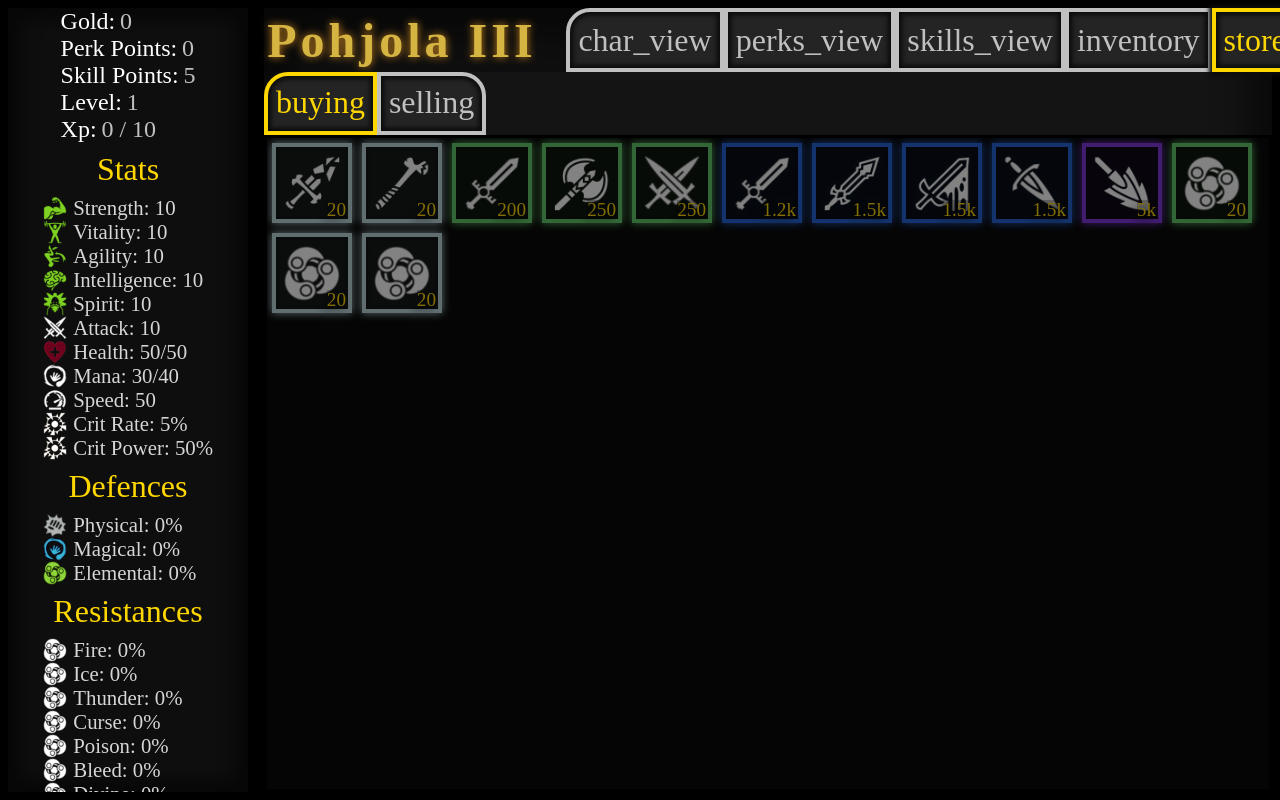
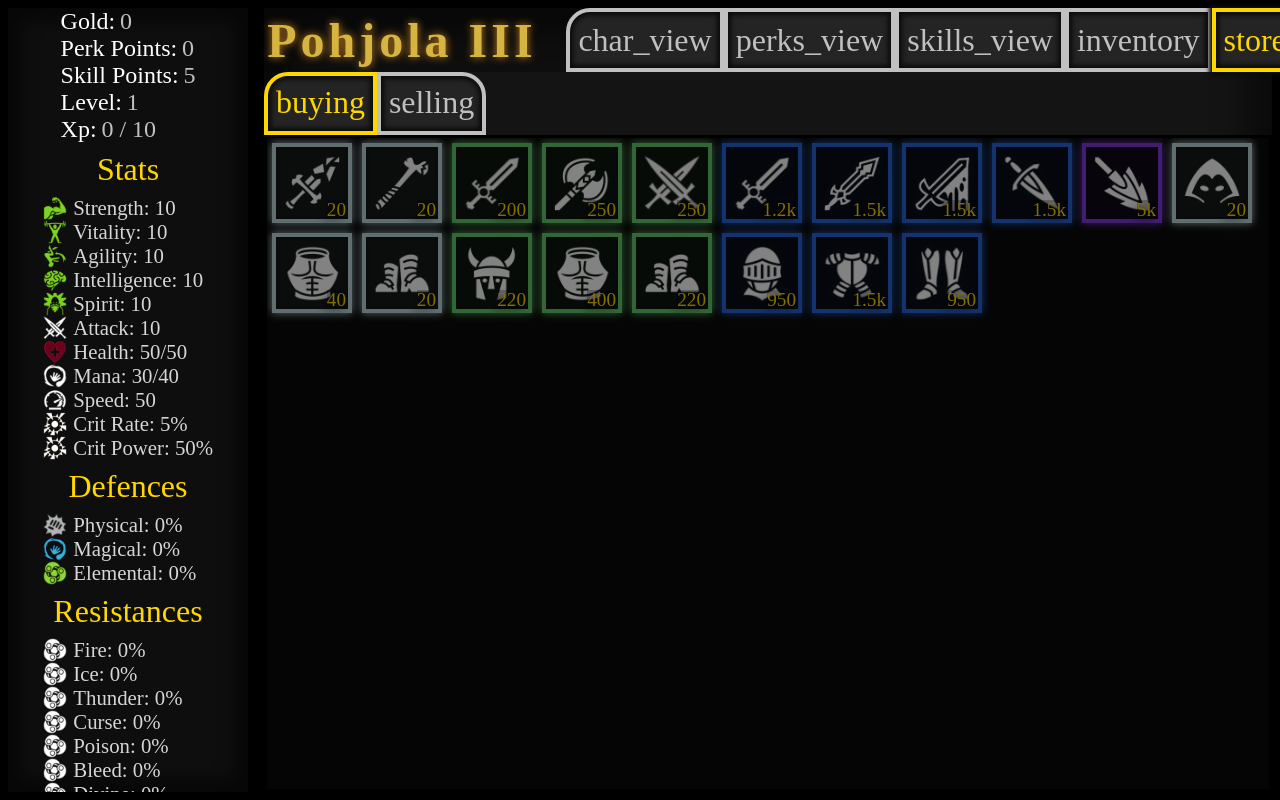
Before and after one commit to WelehoBRUDER/Pohjola-III, a plain HTML site: page index.html in a window 1280 px wide. Drawn offline with Linux system fonts and the light colour scheme; a web font is replaced by a local one.

Commit message:
fixed bug and added more armors

```diff
--- a/index.html
+++ b/index.html
@@ -27,13 +27,13 @@
         <h2 class="title">[item.name]</h2>
       </div>
       <div class="amount">
-        <button class="amount-button" id="amount-decrease" onClick="decreaseAmount()">-</button>
+        <button class="amount-button" onClick="decreaseAmount()">-</button>
         <p class="amount-text">1</p>
-        <button class="amount-button" id="amount-increase" onClick="increaseAmount()">+</button>
+        <button class="amount-button" onClick="increaseAmount()">+</button>
       </div>
       <div class="price">500</div>
       <input type="range" min="1" max="99" value="1" class="slider" id="amount-slider"
-        oninput="updateAmount(this.value)">
+        oninput="updateAmount(parseInt(this.value))">
       <div class="buttons">
         <button class="button" onClick="confirmAmount()">Confirm</button>
         <button class="button" onClick="cancelAmount()">Cancel</button>
--- a/script/compiled/item/item.js
+++ b/script/compiled/item/item.js
@@ -92,7 +92,7 @@ class Item {
                 const _value = value - item.defence[key];
                 if (_value !== 0) {
                     const color = _value > 0 ? "lime" : "red";
-                    text += `<i>${icons[key]}<i><c>white<c> ${game.getLocalizedString(key)}: <c>${color}<c>${_value}\n`;
+                    text += `<i>${icons[key]}<i><c>white<c> ${game.getLocalizedString(key)}: <c>${color}<c>${_value}%\n`;
                 }
             });
         }
@@ -127,7 +127,7 @@ class Item {
         if (this.defence) {
             tooltip += `${game.getLocalizedString("defences")}:\n`;
             Object.entries(this.defence).forEach(([key, value]) => {
-                tooltip += `<i>${icons[key]}<i> ${game.getLocalizedString(key)}: ${value}\n`;
+                tooltip += `<i>${icons[key]}<i> ${game.getLocalizedString(key)}: ${value}%\n`;
             });
             tooltip += "\n";
         }
--- a/script/compiled/item/items.js
+++ b/script/compiled/item/items.js
@@ -23,7 +23,7 @@ const weapons = {
     long_sword: {
         id: "long_sword",
         price: 120,
-        speed: 2,
+        speed: 0,
         atk: 8,
         stackable: true,
         icon: "gfx/items/broadsword.png",
@@ -34,7 +34,7 @@ const weapons = {
         id: "battle_axe",
         price: 150,
         speed: -5,
-        atk: 12,
+        atk: 10,
         stackable: true,
         icon: "gfx/items/sharp-axe.png",
         tier: itemTiers.uncommon,
@@ -54,7 +54,7 @@ const weapons = {
         id: "enchanted_blade",
         price: 800,
         speed: 5,
-        atk: 20,
+        atk: 15,
         stackable: true,
         icon: "gfx/items/broadsword.png",
         tier: itemTiers.rare,
@@ -64,7 +64,7 @@ const weapons = {
         id: "greatsword",
         price: 900,
         speed: -5,
-        atk: 30,
+        atk: 20,
         stackable: true,
         icon: "gfx/items/relic-blade.png",
         tier: itemTiers.rare,
@@ -73,8 +73,8 @@ const weapons = {
     executioner: {
         id: "executioner",
         price: 1000,
-        speed: -10,
-        atk: 35,
+        speed: -12,
+        atk: 23,
         stackable: true,
         icon: "gfx/items/dripping-sword.png",
         tier: itemTiers.rare,
@@ -84,7 +84,7 @@ const weapons = {
         id: "dagger_of_speed",
         price: 1000,
         speed: 15,
-        atk: 18,
+        atk: 12,
         stackable: true,
         icon: "gfx/items/plain-dagger.png",
         tier: itemTiers.rare,
@@ -97,7 +97,7 @@ const weapons = {
         id: "astral_spear",
         price: 3000,
         speed: 5,
-        atk: 500,
+        atk: 31,
         stackable: true,
         icon: "gfx/items/spear-hook.png",
         tier: itemTiers.epic,
@@ -108,9 +108,10 @@ const weapons = {
     },
 };
 const armors = {
+    /* Ragged set */
     ragged_armor: {
         id: "ragged_armor",
-        price: 10,
+        price: 20,
         speed: 0,
         defence: {
             physical: 2,
@@ -118,7 +119,8 @@ const armors = {
             elemental: 0,
         },
         stackable: true,
-        tier: itemTiers.uncommon,
+        icon: "gfx/items/leather-vest.png",
+        tier: itemTiers.common,
         type: "armor",
         slot: "armor",
     },
@@ -132,6 +134,7 @@ const armors = {
             elemental: 0,
         },
         stackable: true,
+        icon: "gfx/items/hood.png",
         tier: itemTiers.common,
         type: "armor",
         slot: "helmet",
@@ -146,7 +149,100 @@ const armors = {
             elemental: 0,
         },
         stackable: true,
+        icon: "gfx/items/boots.png",
         tier: itemTiers.common,
+        type: "armor",
+        slot: "legs",
+    },
+    /* Leather set */
+    leather_armor: {
+        id: "leather_armor",
+        price: 170,
+        speed: 2,
+        defence: {
+            physical: 7,
+            magical: 5,
+            elemental: 3,
+        },
+        stackable: true,
+        icon: "gfx/items/leather-vest.png",
+        tier: itemTiers.uncommon,
+        type: "armor",
+        slot: "armor",
+    },
+    leather_helmet: {
+        id: "leather_helmet",
+        price: 90,
+        speed: 1,
+        defence: {
+            physical: 3,
+            magical: 2,
+            elemental: 2,
+        },
+        stackable: true,
+        icon: "gfx/items/horned-helm.png",
+        tier: itemTiers.uncommon,
+        type: "armor",
+        slot: "helmet",
+    },
+    leather_boots: {
+        id: "leather_boots",
+        price: 90,
+        speed: 1,
+        defence: {
+            physical: 3,
+            magical: 2,
+            elemental: 2,
+        },
+        stackable: true,
+        icon: "gfx/items/boots.png",
+        tier: itemTiers.uncommon,
+        type: "armor",
+        slot: "legs",
+    },
+    /* Plate set */
+    plate_armor: {
+        id: "plate_armor",
+        price: 600,
+        speed: -2,
+        defence: {
+            physical: 15,
+            magical: 5,
+            elemental: 5,
+        },
+        stackable: true,
+        icon: "gfx/items/breastplate.png",
+        tier: itemTiers.rare,
+        type: "armor",
+        slot: "armor",
+    },
+    plate_helmet: {
+        id: "plate_helmet",
+        price: 350,
+        speed: -2,
+        defence: {
+            physical: 5,
+            magical: 2,
+            elemental: 1,
+        },
+        stackable: true,
+        icon: "gfx/items/visored-helm.png",
+        tier: itemTiers.rare,
+        type: "armor",
+        slot: "helmet",
+    },
+    plate_boots: {
+        id: "plate_boots",
+        price: 350,
+        speed: -2,
+        defence: {
+            physical: 5,
+            magical: 2,
+            elemental: 1,
+        },
+        stackable: true,
+        icon: "gfx/items/leg-armor.png",
+        tier: itemTiers.rare,
         type: "armor",
         slot: "legs",
     },
--- a/script/compiled/lobby/merchant.js
+++ b/script/compiled/lobby/merchant.js
@@ -11,9 +11,15 @@ const merchant = {
         { item: items.executioner, price: 1500 },
         { item: items.dagger_of_speed, price: 1500 },
         { item: items.astral_spear, price: 5000 },
-        { item: items.ragged_armor, price: 20 },
         { item: items.ragged_hood, price: 20 },
+        { item: items.ragged_armor, price: 40 },
         { item: items.ragged_boots, price: 20 },
+        { item: items.leather_helmet, price: 220 },
+        { item: items.leather_armor, price: 400 },
+        { item: items.leather_boots, price: 220 },
+        { item: items.plate_helmet, price: 950 },
+        { item: items.plate_armor, price: 1500 },
+        { item: items.plate_boots, price: 950 },
     ],
 };
 //# sourceMappingURL=merchant.js.map
--- a/script/item/item.ts
+++ b/script/item/item.ts
@@ -133,7 +133,7 @@ class Item {
         const _value = value - item.defence[key];
         if (_value !== 0) {
           const color = _value > 0 ? "lime" : "red";
-          text += `<i>${icons[key]}<i><c>white<c> ${game.getLocalizedString(key)}: <c>${color}<c>${_value}\n`;
+          text += `<i>${icons[key]}<i><c>white<c> ${game.getLocalizedString(key)}: <c>${color}<c>${_value}%\n`;
         }
       });
     }
@@ -171,7 +171,7 @@ class Item {
     if (this.defence) {
       tooltip += `${game.getLocalizedString("defences")}:\n`;
       Object.entries(this.defence).forEach(([key, value]) => {
-        tooltip += `<i>${icons[key]}<i> ${game.getLocalizedString(key)}: ${value}\n`;
+        tooltip += `<i>${icons[key]}<i> ${game.getLocalizedString(key)}: ${value}%\n`;
       });
       tooltip += "\n";
     }
--- a/script/lobby/store.ts
+++ b/script/lobby/store.ts
@@ -99,7 +99,6 @@ function increaseAmount() {
 function decreaseAmount() {
   updateAmount(promptValues.itemAmount - 1);
 }
-
 function createAmountPrompt(item: Item, maxAmount: number, mode: string = "buying") {
   itemPrompt.classList.remove("disabled");
   promptValues.itemAmount = 1;
```
Also changed, not shown: script/item/items.ts (+106 -10 lines), script/lobby/merchant.ts (+7 -1 lines), gfx/items/boots.png (added), gfx/items/hood.png (added), gfx/items/horned-helm.png (added), gfx/items/leather-vest.png (added), 4 other files.
